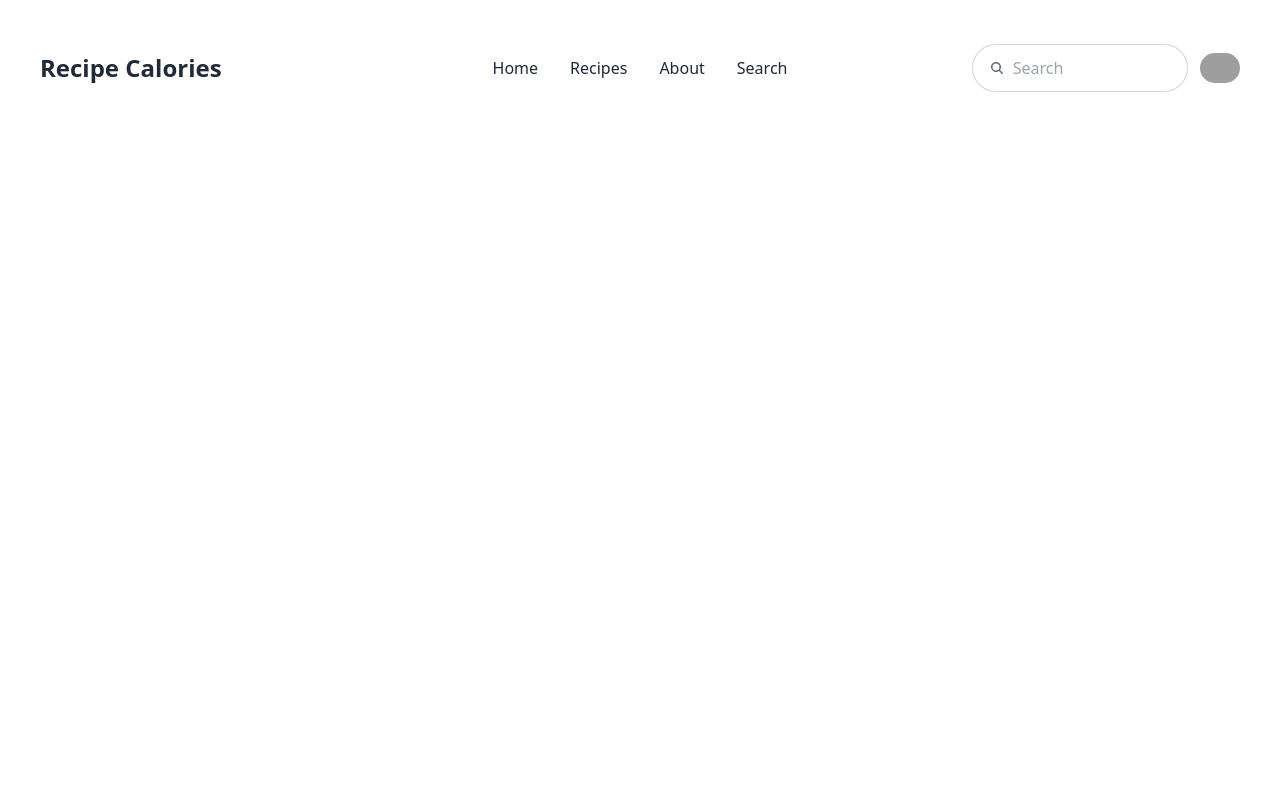
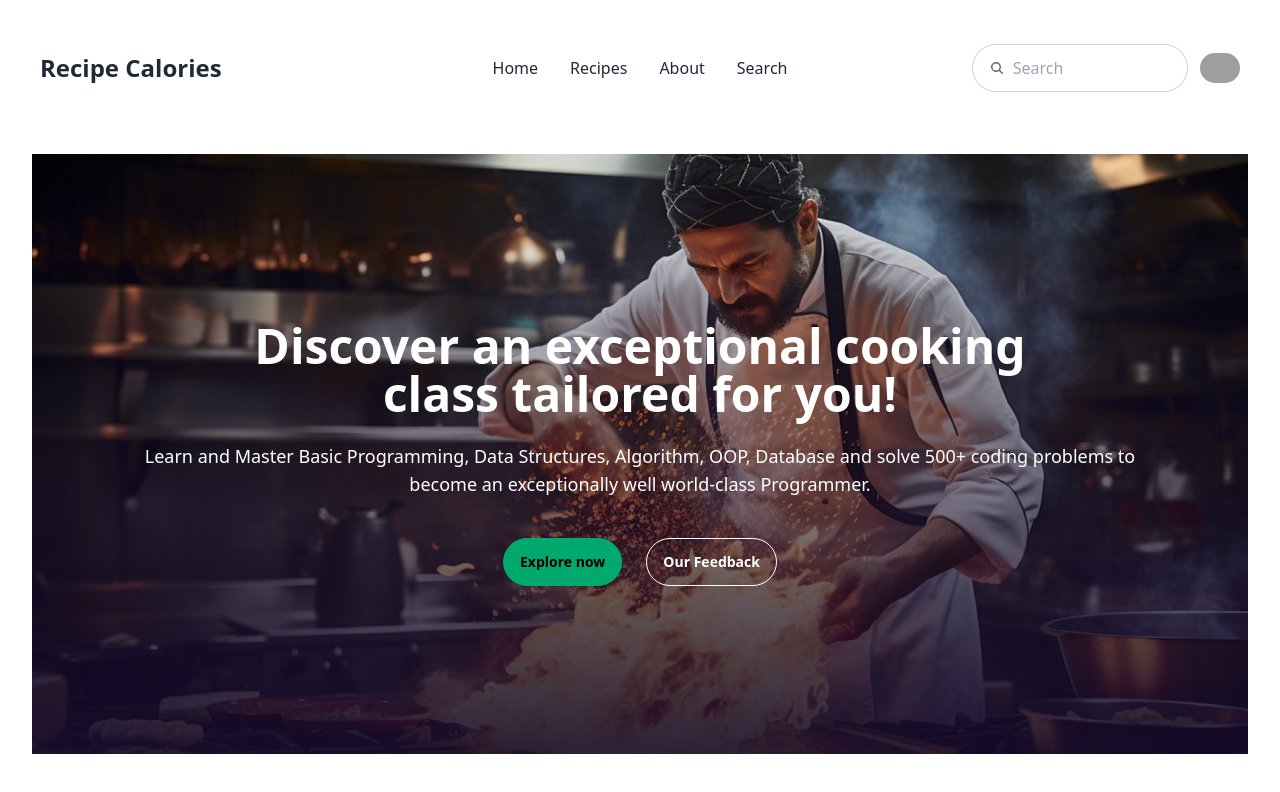
Before and after one commit to rajibhossainimran/react-recipe-calories, a React (Vite) app: page / in a window 1280 px wide. Shown: the top 792 px of the page. Built offline with nearby package versions, Linux system fonts and the light colour scheme; grey boxes are pictures that could not be loaded.

Commit message:
banner part added

```diff
--- /dev/null
+++ b/src/component/header/Header.css
@@ -0,0 +1,8 @@
+.banner-container{
+    margin-top: 50px;
+    background-image: url(../../assets/image/banner.jpg);
+    background-position: center;
+    background-size: cover;
+    background-repeat: no-repeat;
+    height: 600px;
+}
--- a/src/component/header/Header.jsx
+++ b/src/component/header/Header.jsx
@@ -1,4 +1,4 @@
-
+import './Header.css'
 const Header = () => {
     return (
         <div>
@@ -56,12 +56,27 @@ const Header = () => {
           <a href="#">
           <img className="rounded-full"
             alt="Tailwind CSS Navbar component"
-            src="https://img.daisyui.com/images/stock/photo-1534528741775-53994a69daeb.webp" />
+            src="https://cdn-icons-png.flaticon.com/512/3686/3686930.png" />
           </a>
         </div>
   </div>
 </div>
-        </div>
+{/* banner section part start  */}
+<section>
+  <div className="banner-container">
+    <div className='flex justify-center flex-col items-center h-full px-12'>
+      <h1 className="text-5xl font-bold text-white">Discover an exceptional cooking <br /> class tailored for you!</h1>
+      <p className="text-lg pt-6 px-8 text-white">Learn and Master Basic Programming, Data Structures, Algorithm, OOP, Database and solve 500+ coding problems to become an exceptionally well world-class Programmer.</p>
+      <div className="mt-10">
+      <button className="btn btn-success me-6 rounded-3xl">Explore now</button>
+      <button className="btn btn-outline rounded-3xl text-white bg-transparent">Our Feedback</button>
+      </div>
+    </div>
+  </div>
+</section>
+{/* banner section part end    */}
+
+      </div>
     );
 };
 
```
Also changed, not shown: src/assets/image/banner.jpg (added).
